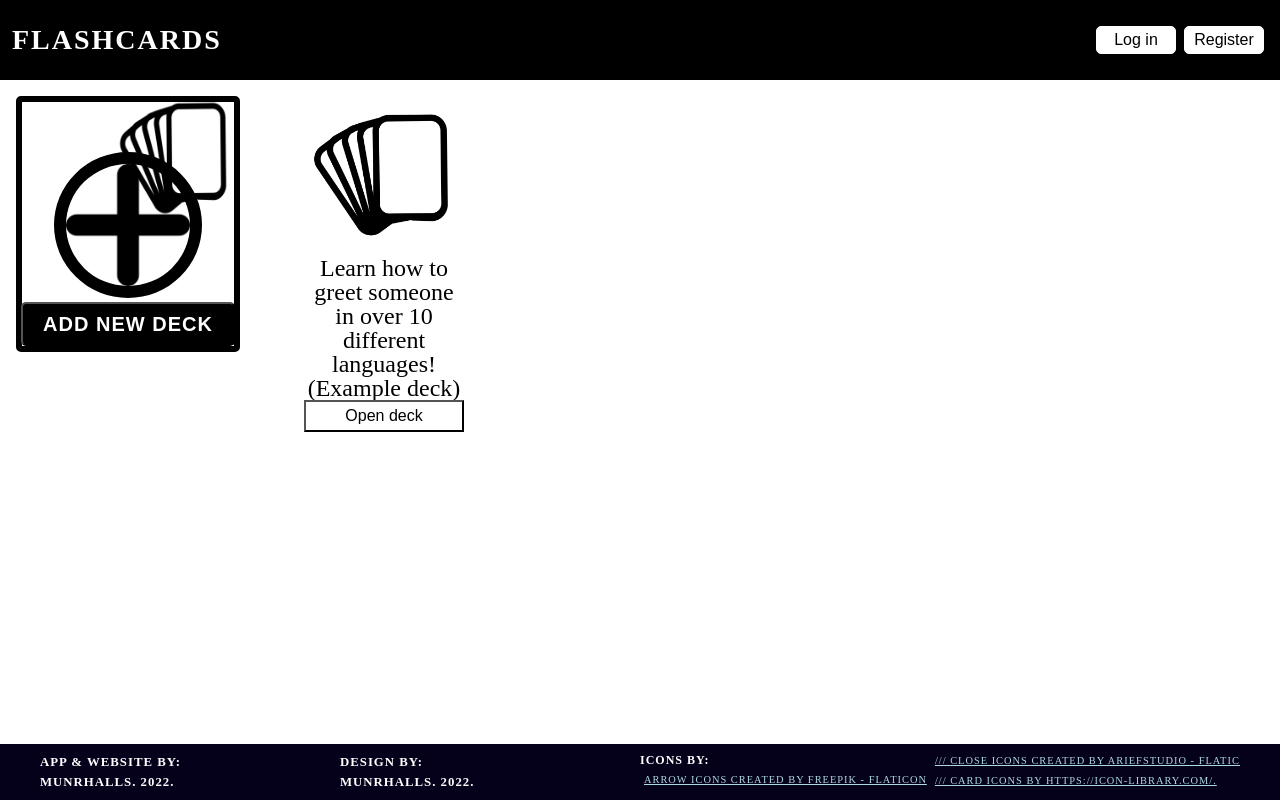
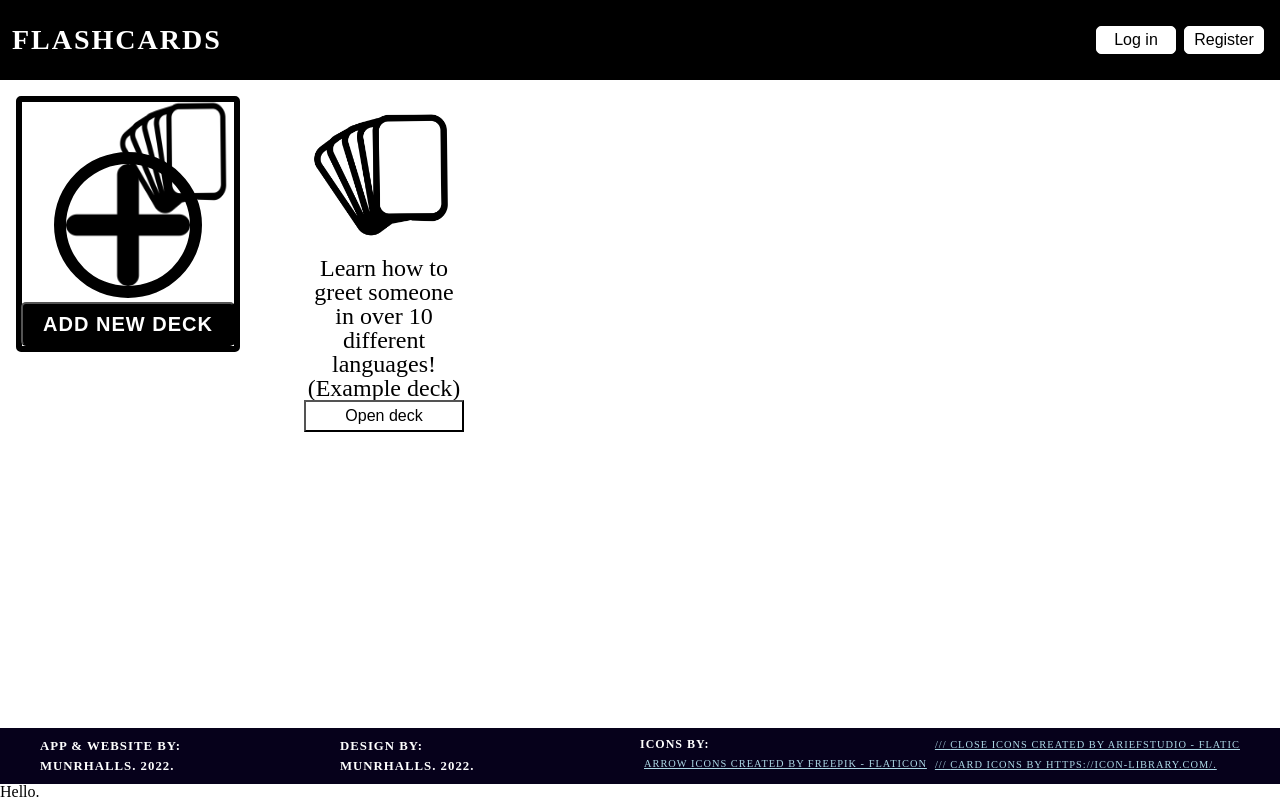
Before and after one commit to munrhalls/Oxus-Flashcards, a React (Create React App) app: page / in a window 1280 px wide. Built offline with nearby package versions, Linux system fonts and the light colour scheme.

Commit message:
register

```diff
--- a/package.json
+++ b/package.json
@@ -10,6 +10,7 @@
     "lodash.clonedeep": "^4.5.0",
     "react": "^18.2.0",
     "react-dom": "^18.2.0",
+    "react-router-dom": "^6.2.1",
     "react-scripts": "5.0.1",
     "uuidv4": "^6.2.13",
     "web-vitals": "^2.1.4"
--- a/src/App.js
+++ b/src/App.js
@@ -8,6 +8,8 @@ import {
   uploadBytes,
   getDownloadURL,
 } from "./Data/Firebase/Firebase";
+// navigation
+import { Routes, Route, Link } from "react-router-dom";
 // introduction
 import { useEffect, useState } from "react";
 import { Welcome } from "./Welcome/Welcome";
@@ -114,10 +116,14 @@ function App() {
             <Modals.EditFlashcard {...modalProps} />
           )}
 
-          {/* {modalOpen && <ModalsUser modalOpen={modalOpen} />} */}
+          {modalOpen === "Register" && <ModalsUser modalOpen={modalOpen} />}
         </div>
       </main>
       <Footer />
+      <Routes>
+        <Route path="/" element={<h1>Hello.</h1>} />
+        <Route path="/Deck" element={<h1>Deck</h1>} />
+      </Routes>
     </div>
   );
 }
--- a/src/index.js
+++ b/src/index.js
@@ -1,10 +1,13 @@
 import React from "react";
 import ReactDOM from "react-dom/client";
 import App from "./App";
+import { BrowserRouter } from "react-router-dom";
 
 const root = ReactDOM.createRoot(document.getElementById("root"));
 root.render(
-  <React.StrictMode>
-    <App />
-  </React.StrictMode>
+  <BrowserRouter>
+    <React.StrictMode>
+      <App />
+    </React.StrictMode>
+  </BrowserRouter>
 );
```
Also changed, not shown: 1 other file (tests, documents, lock files or other folders).
